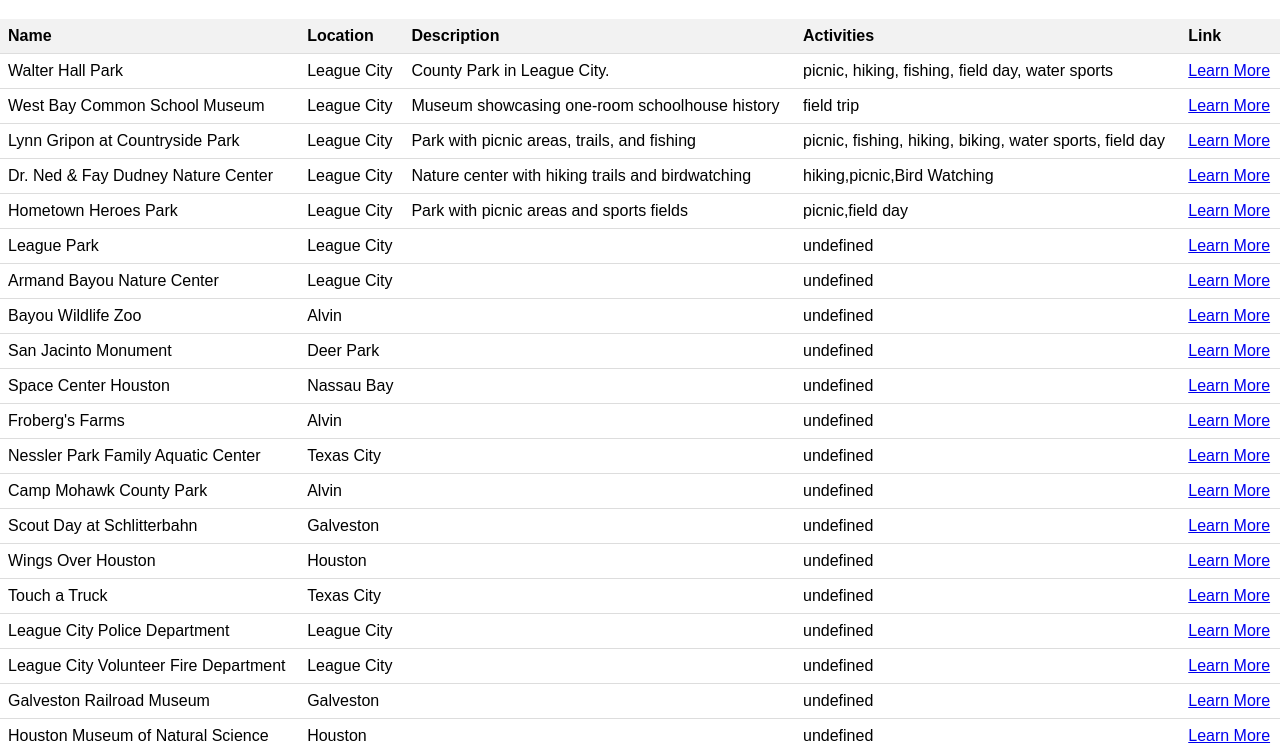
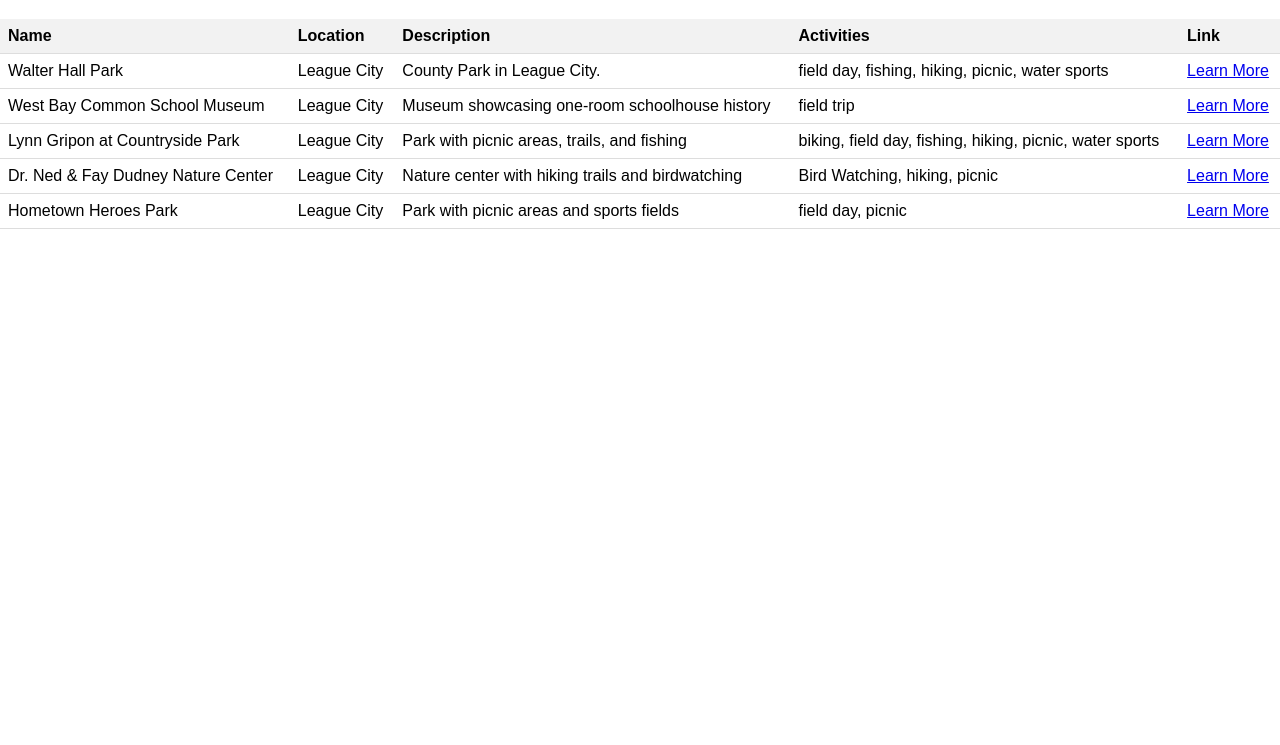
Before and after one commit to coastalcubmaster/coastalcubmaster.github.io, a plain HTML site: page index.html in a window 1280 px wide. Shown: the part 61-806 px from the top of the page. Drawn offline with Linux system fonts and the light colour scheme.

Commit message:
Update index.html

```diff
--- a/index.html
+++ b/index.html
@@ -49,21 +49,21 @@
         name: "Walter Hall Park",
         location: "League City",
         description: "County Park in League City.",
-        activities: "picnic, hiking, fishing, field day, water sports",
+        activities: ["picnic", "hiking", "fishing", "field day", "water sports"],
         link: "https://leaguecitynature.com/parks/walter-hall-park/"
       },
       {
       name: "West Bay Common School Museum",
       location: "League City",
       description: "Museum showcasing one-room schoolhouse history",
-      activities: "field trip",
+      activities: ["field trip"],
       link: "https://leaguecityhistory.org/one-room-schoolhouse"
     },
     {
       name: "Lynn Gripon at Countryside Park",
       location: "League City",
       description: "Park with picnic areas, trails, and fishing",
-      activities: "picnic, fishing, hiking, biking, water sports, field day",
+      activities: ["picnic", "fishing", "hiking", "biking", "water sports", "field day"],
       link: "https://leaguecitynature.com/parks/lynn-gripon-park-at-countryside/"
     },
       {
@@ -236,11 +236,12 @@
       const activitiesBody = document.getElementById('activities-body');
       activities.forEach(activity => {
         const row = document.createElement('tr');
+        const activitiesList = activity.activities.sort().join(', ');
         row.innerHTML = `
           <td>${activity.name}</td>
           <td>${activity.location}</td>
           <td>${activity.description}</td>
-          <td>${activity.activities}</td>
+          <td>${activitiesList}</td>
           <td><a href="${activity.link}" target="_blank">Learn More</a></td>
         `;
         activitiesBody.appendChild(row);
```
